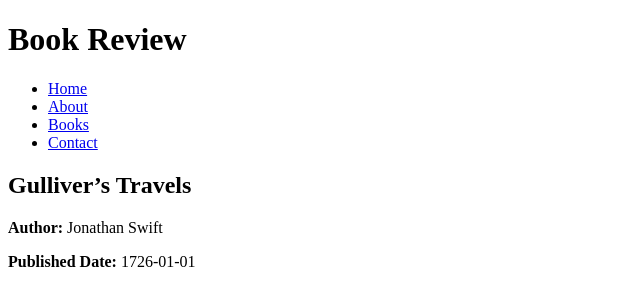
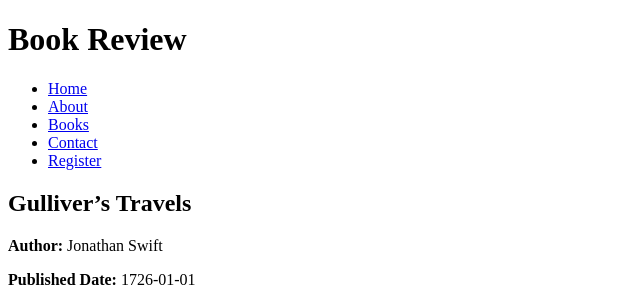
Before and after one commit to bizboz1981/CI3-flask-books, a Flask app: page /book/43 in a window 1280 px wide. Shown: the top 287 px of the page, without its empty margins (0-640 px from the left). Run offline with Flask 3, Linux system fonts and the light colour scheme.

Commit message:
feat: Add registration link to navigation in base.html

```diff
--- a/templates/base.html
+++ b/templates/base.html
@@ -14,6 +14,7 @@
             <li><a href="{{ url_for('about') }}">About</a></li>
             <li><a href="{{ url_for('books') }}">Books</a></li>
             <li><a href="{{ url_for('contact') }}">Contact</a></li>
+            <li><a href="{{ url_for('register') }}">Register</a></li>
         </ul>
     </nav>
     <main>
```
